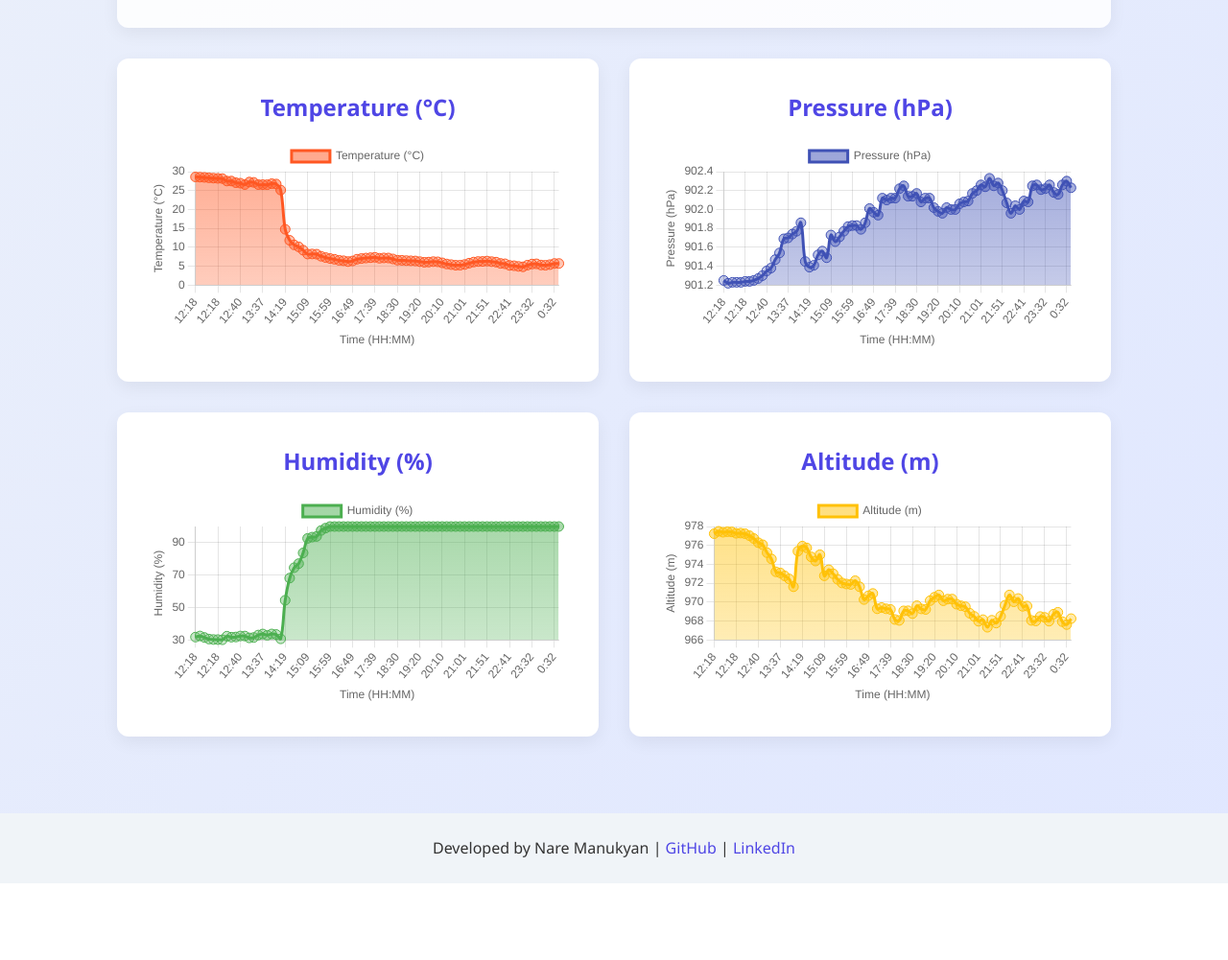
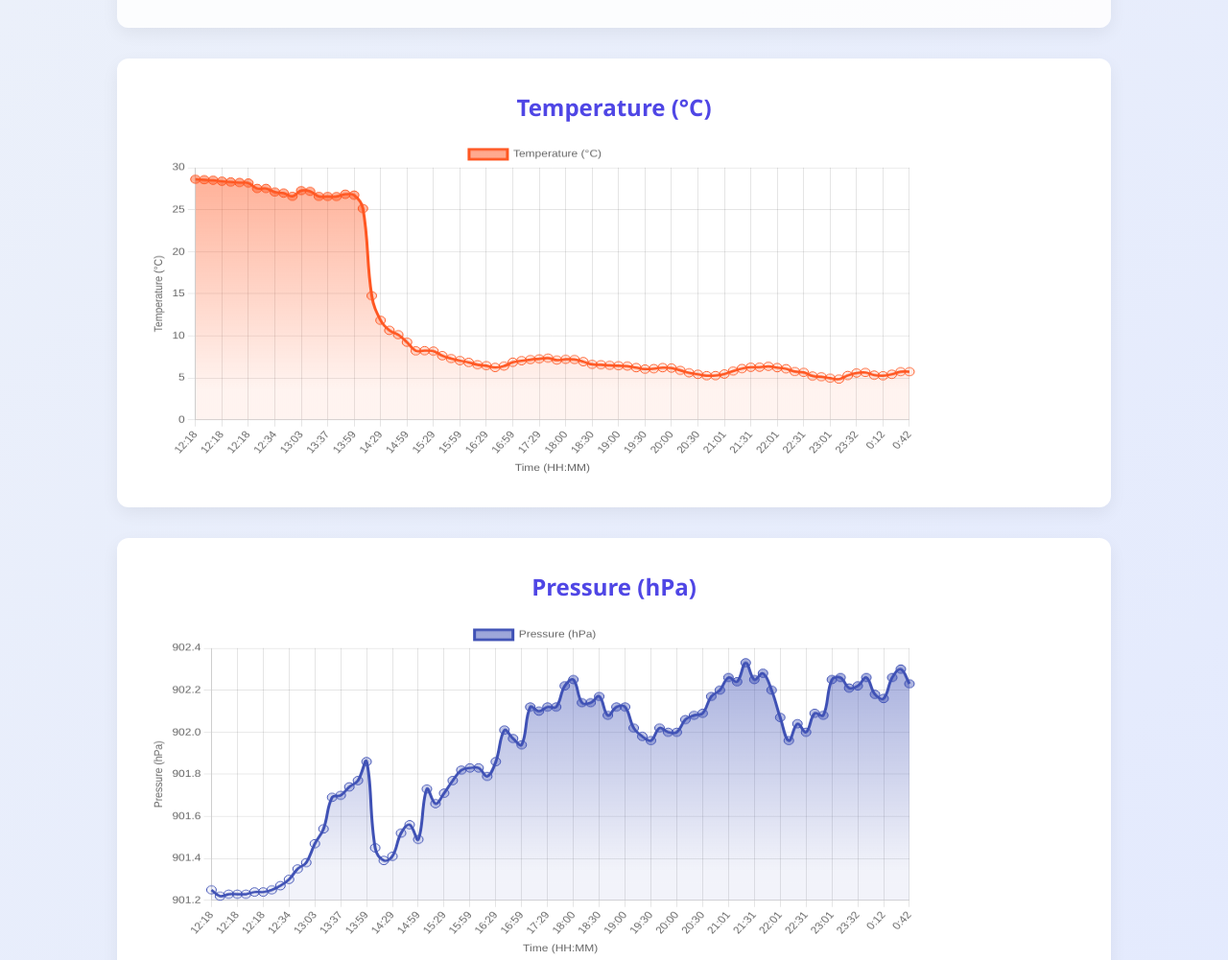
Before and after one commit to naremanukiian/IoTAirQuality, a plain HTML site: page index.html in a window 1280 px wide. Shown: the part 1539-2540 px from the top of the page at 96% size. Before the commit the page ends 2460 px from the top, so only its background shows below. Drawn offline with nearby package versions, Linux system fonts and the light colour scheme.

Commit message:
Update style.css

```diff
--- a/style.css
+++ b/style.css
@@ -39,7 +39,7 @@ main { max-width: 1100px; margin: auto; padding: 2rem; }
 
 .charts-section {
   display: grid;
-  grid-template-columns: repeat(2, 1fr);
+  grid-template-columns: 1fr;   /* Each chart takes full width */
   gap: 2rem;
 }
 
@@ -48,12 +48,17 @@ main { max-width: 1100px; margin: auto; padding: 2rem; }
   padding: 2rem;
   border-radius: 12px;
   box-shadow: 0 6px 18px rgba(0,0,0,0.06);
+  width: 100%;
 }
 
 .chart-container h2 {
   text-align: center;
   color: #4f46e5;
   margin-bottom: 1rem;
+}
+
+canvas {
+  height: 350px !important;
 }
 
 footer {
```
